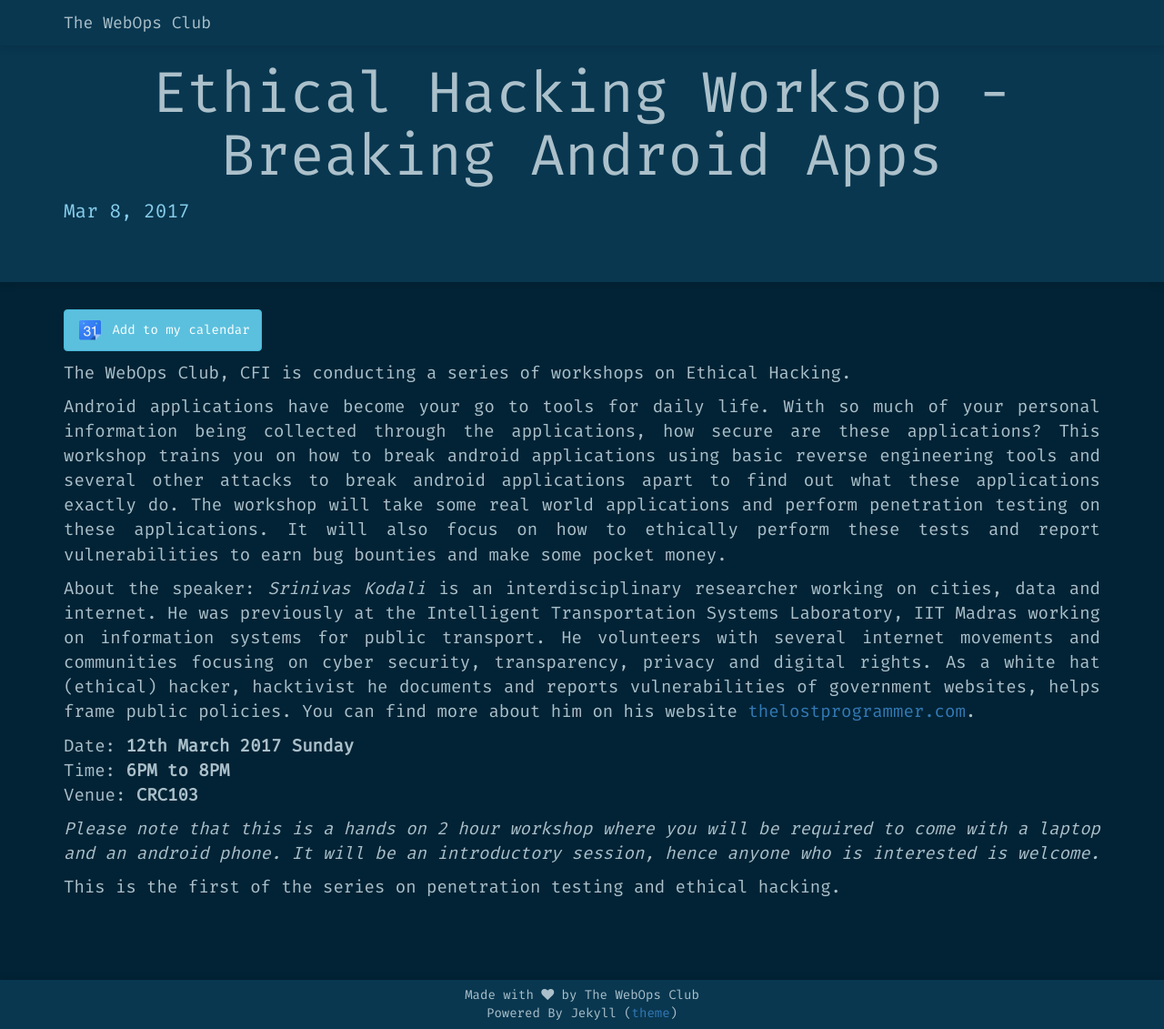
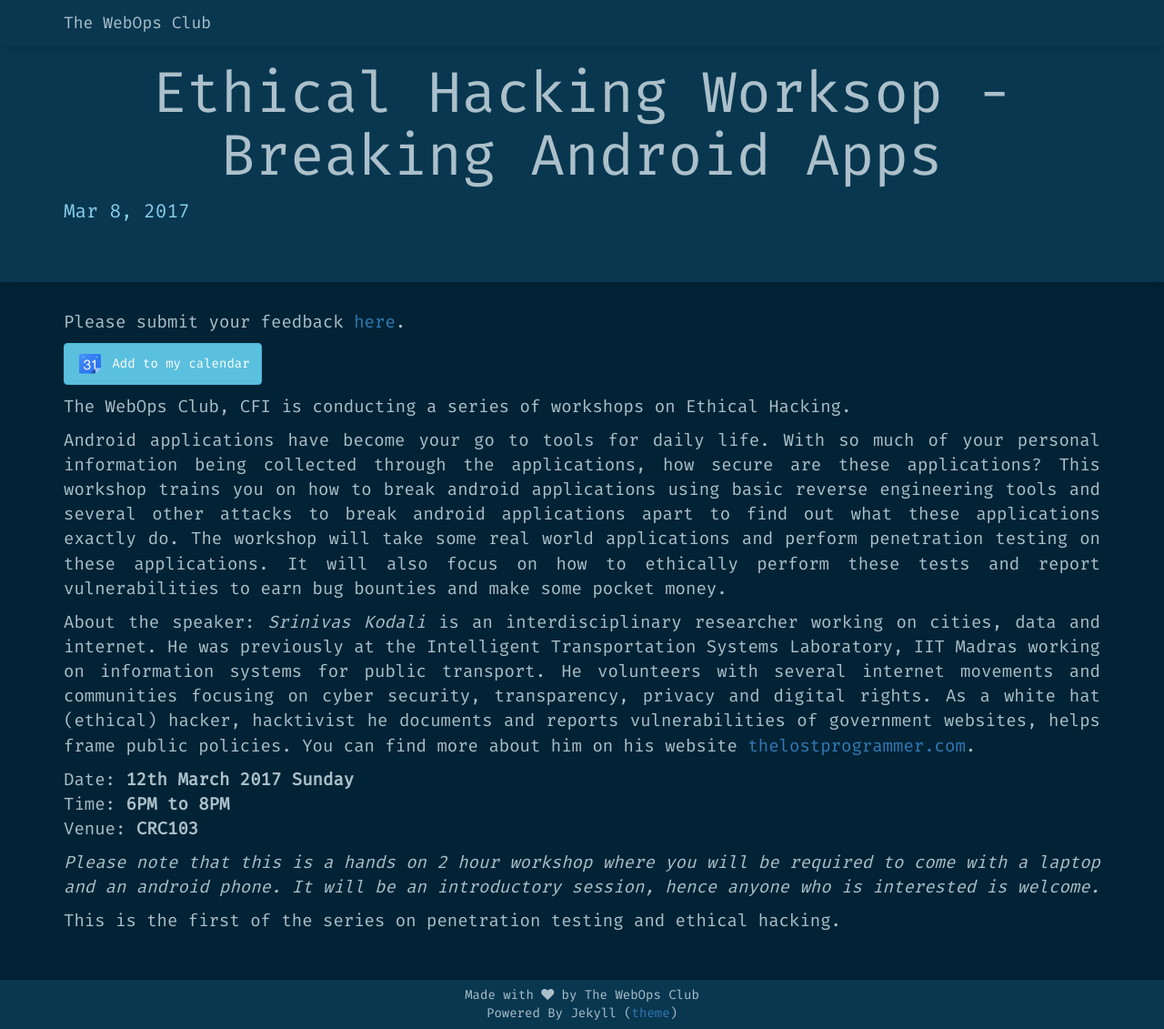
Before and after one commit to The-WebOps-Club/the-webops-club.github.io, a Jekyll site: the page built from _posts/2017-03-08-ethical-hacking-workshop-breaking-android-apps.markdown, in a window 1280 px wide and 1131 px high. Shown: the whole window at 91% size. Built offline with Jekyll 4.4.1, drawn with Linux system fonts in a browser that asks for light colours; nearby versions of some CDN libraries; some web fonts are replaced; comment, search, counter and statistics services are not loaded.

Commit message:
Update 2017-03-08-ethical-hacking-workshop-breaking-android-apps.markdown

```diff
--- a/_posts/2017-03-08-ethical-hacking-workshop-breaking-android-apps.markdown
+++ b/_posts/2017-03-08-ethical-hacking-workshop-breaking-android-apps.markdown
@@ -5,6 +5,9 @@
 date:       2017-03-08 12:30:00 +0530
 categories: workshop
 ---
+
+Please submit your feedback [here][feedback-link].
+
 <a href="http://www.google.com/calendar/event?action=TEMPLATE&text=Ethical Hacking Worksop Breaking Android Apps&dates=20170312T123000Z/20170312T143000Z&details=First of the ethical hacking and penetration testing series&location=CRC103&trp=false&sprop=&sprop=name:" target="_blank" rel="nofollow"><button class="btn btn-info"><img height="32px" src="{{ site.url }}/assets/gcal.png"/> Add to my calendar</button></a>
 
 The WebOps Club, CFI is conducting a series of workshops on Ethical Hacking.
@@ -20,3 +23,5 @@
 _Please note that this is a hands on 2 hour workshop where you will be required to come with a laptop and an android phone. It will be an introductory session, hence anyone who is interested is welcome._
 
 This is the first of the series on penetration testing and ethical hacking.
+
+[feedback-link]:https://docs.google.com/forms/d/e/1FAIpQLSce1uRcF9BxIChvAhULB66GgW9dwB18EXQ-XhxBehA1zM8Jgw/viewform?usp=sf_link
```
